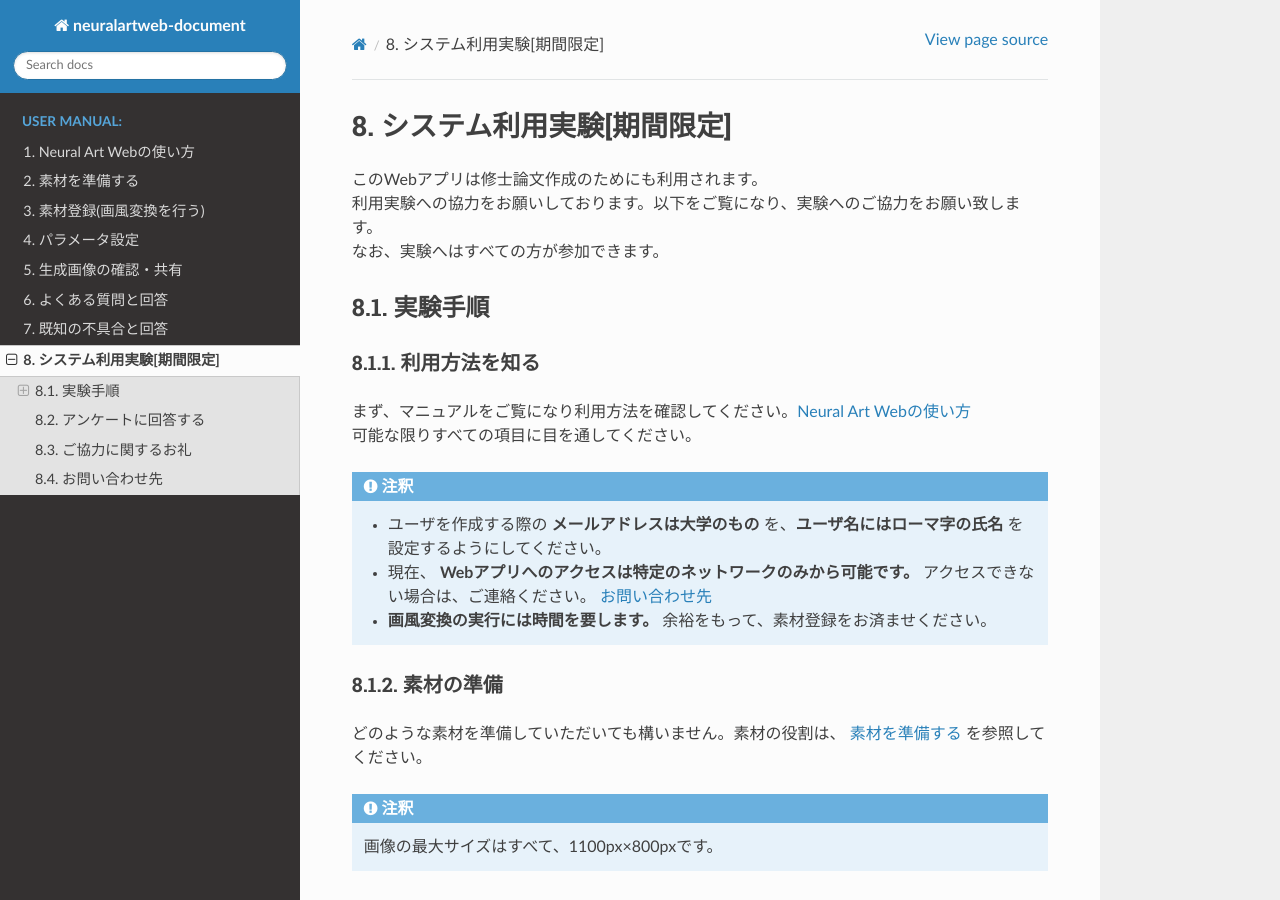
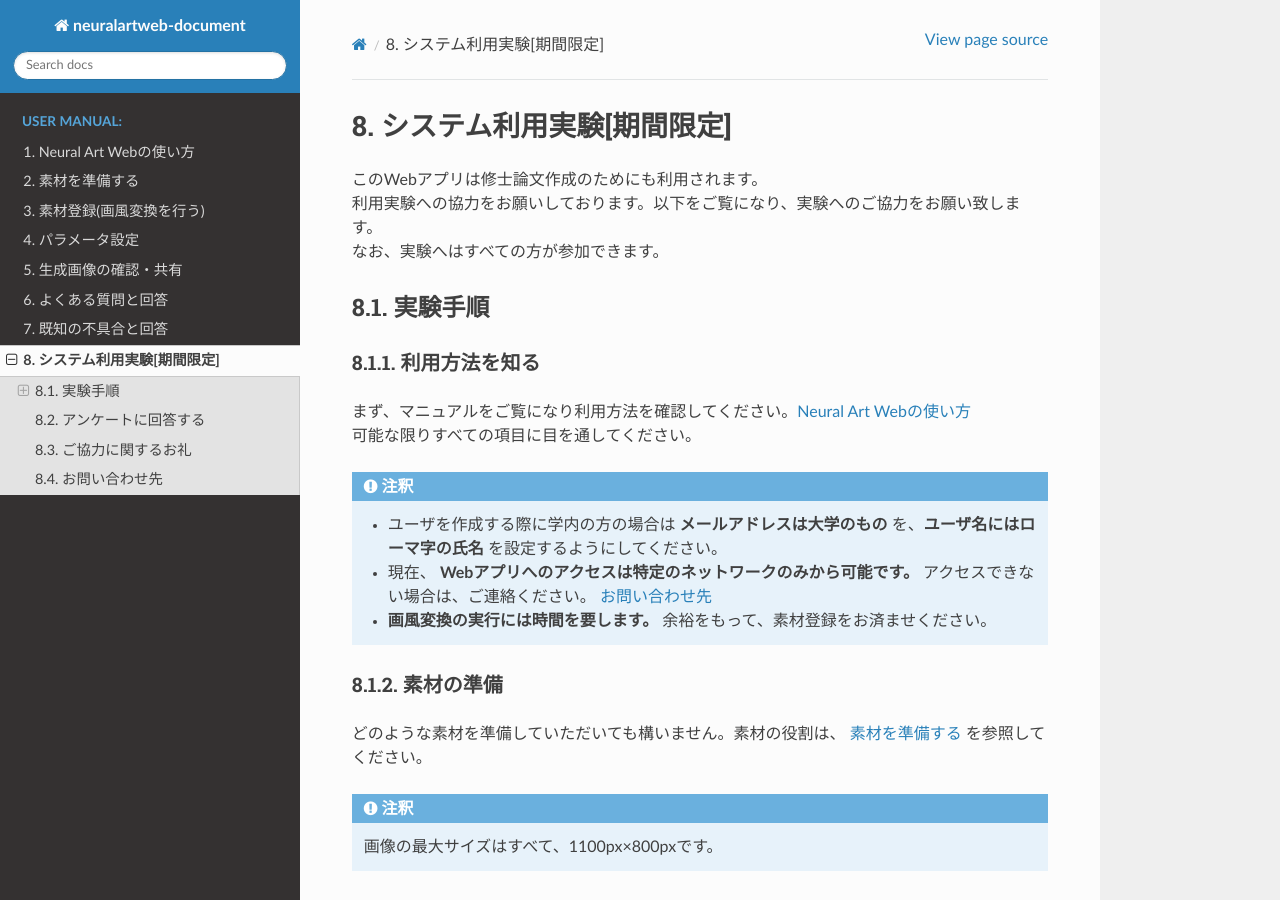
Before and after one commit to cs1-lab/neuralartweb-document, a Sphinx documentation site: the page built from source/user_manual/experiment_limited.rst, in a window 1280 px wide and 900 px high. Built offline with Sphinx 7.4.7 and the Read the Docs theme 2.0.0, drawn with Linux system fonts in a browser that asks for light colours.

Commit message:
fix: experiment_limitedの細かな修正

```diff
--- a/source/user_manual/experiment_limited.rst
+++ b/source/user_manual/experiment_limited.rst
@@ -16,7 +16,7 @@
 | 可能な限りすべての項目に目を通してください。
 
 .. note::
-    * ユーザを作成する際の **メールアドレスは大学のもの** を、**ユーザ名にはローマ字の氏名** を設定するようにしてください。
+    * ユーザを作成する際に学内の方の場合は **メールアドレスは大学のもの** を、**ユーザ名にはローマ字の氏名** を設定するようにしてください。
     * 現在、 **Webアプリへのアクセスは特定のネットワークのみから可能です。** アクセスできない場合は、ご連絡ください。 :ref:`contact`
     *  **画風変換の実行には時間を要します。** 余裕をもって、素材登録をお済ませください。
 
```
